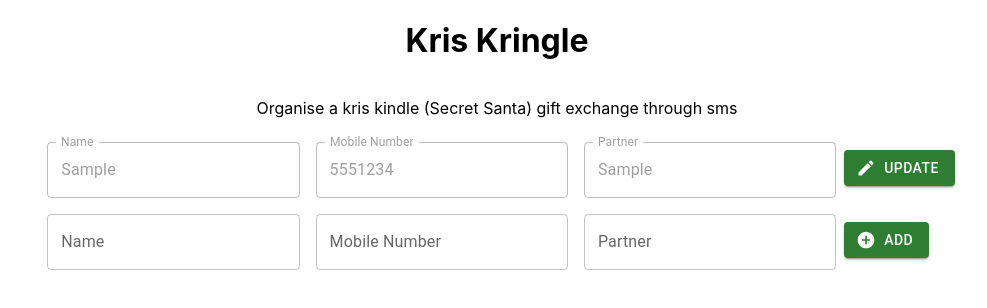
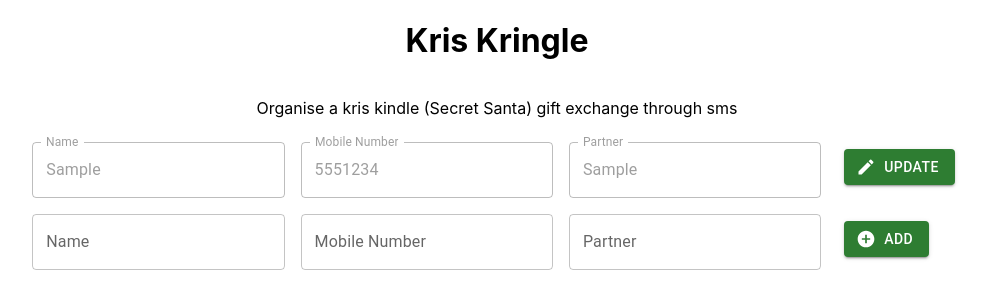
Before and after one commit to barrybar2/kris-kringle-react, a React (Create React App) app: page / in a window 1280 px wide. Both pictures are taken after typing "Sample", "5551234", "Sample" into the empty fields and a click on the button "ADD". Shown: the top 308 px of the page, without its empty margins (143-1130 px from the left). Built offline with nearby package versions, Linux system fonts and the light colour scheme.

Commit message:
ui update

```diff
--- a/src/components/forms/kris-kringle/KrisKringle.js
+++ b/src/components/forms/kris-kringle/KrisKringle.js
@@ -56,7 +56,7 @@ const KrisKringle = () => {
 							{participent.added ? (
 								<Button
 									color="success"
-									style={{ marginTop: '5' }}
+									style={{ margin: '15px' }}
 									variant="contained"
 									onClick={() => { updateParticipant(index, false) }}
 									startIcon={participent.SMSSent ? <DoneAllIcon /> : <EditIcon />}>
@@ -65,7 +65,7 @@ const KrisKringle = () => {
 							) : (
 								<Button
 									color="success"
-									style={{ marginTop: '16px' }}
+									style={{ margin: '15px' }}
 									variant="contained"
 									onClick={() => { addParticipant(index) }}
 									startIcon={participent.SMSSent ? <DoneAllIcon /> : <AddCircleIcon />}>
```
